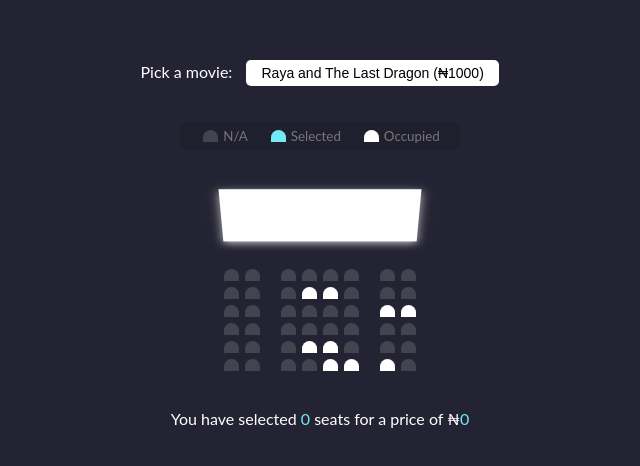
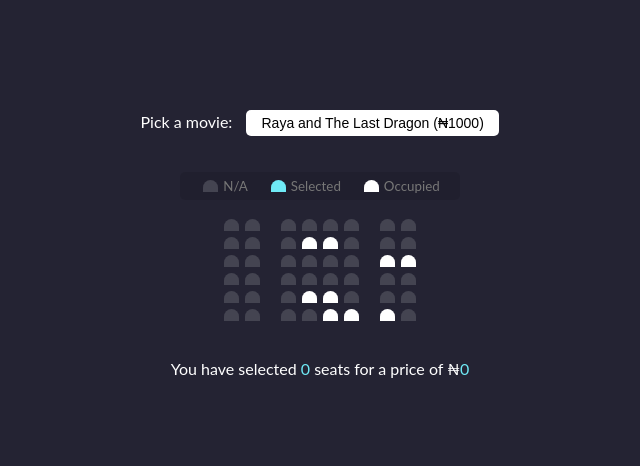
Before and after one commit to akinloluwami/regrounding-myself-in-js, a plain HTML site: page movie-seat-booking/index.html in a window 1280 px wide. Shown: the part 164-630 px from the top of the page, without its empty margins (320-960 px from the left). Drawn offline with Linux system fonts and the light colour scheme.

Commit message:
new commit

```diff
--- a/movie-seat-booking/index.html
+++ b/movie-seat-booking/index.html
@@ -34,8 +34,6 @@
     </ul>
 
     <div class="container">
-      <div class="screen"></div>
-
       <div class="row">
         <div class="seat"></div>
         <div class="seat"></div>
--- a/movie-seat-booking/style.css
+++ b/movie-seat-booking/style.css
@@ -25,6 +25,7 @@ body {
   font-size: 14px;
   margin-left: 10px;
   padding: 5px 15px 5px 15px;
+  outline: none;
   -moz-appearance: none;
   -webkit-appearance: none;
   appearance: none;
@@ -95,15 +96,6 @@ body {
   display: flex;
 }
 
-.screen {
-  background-color: #fff;
-  height: 70px;
-  width: 100%;
-  margin: 15px 0;
-  transform: rotateX(-45deg);
-  box-shadow: 0 3px 10px rgba(255, 255, 255, 0.7);
-}
-
 p.text {
   margin: 5px 0;
 }
```
Also changed, not shown: counter-app/index.html (added, +18 -0 lines), counter-app/style.css (added).
